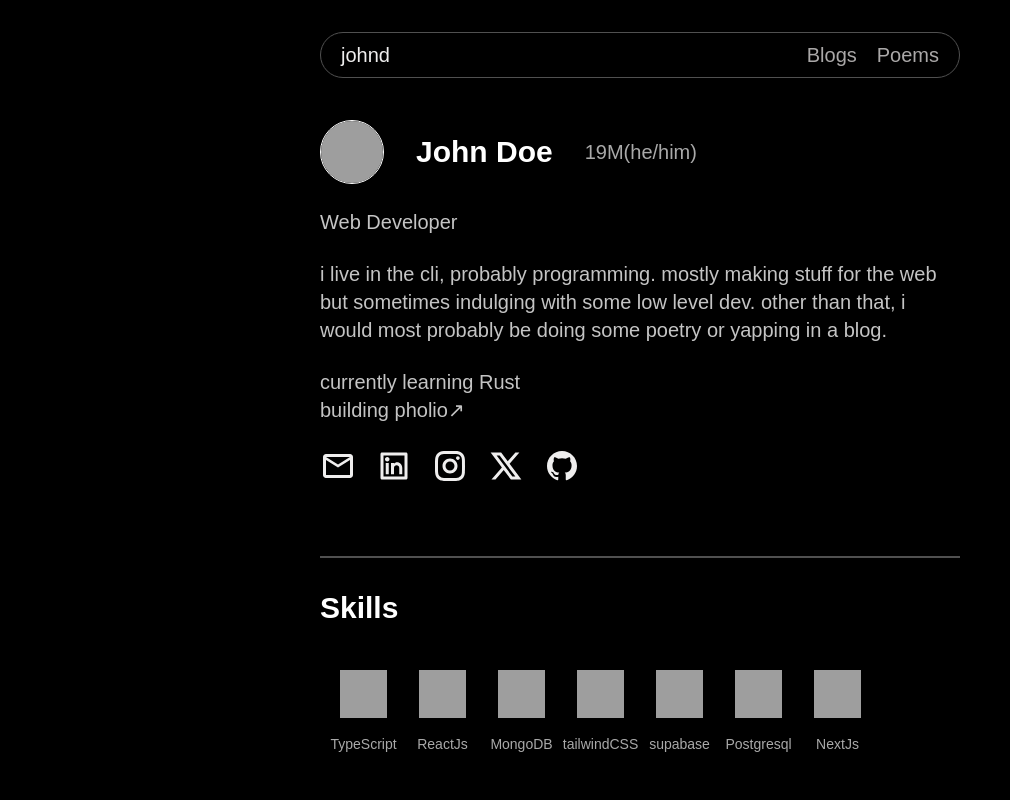
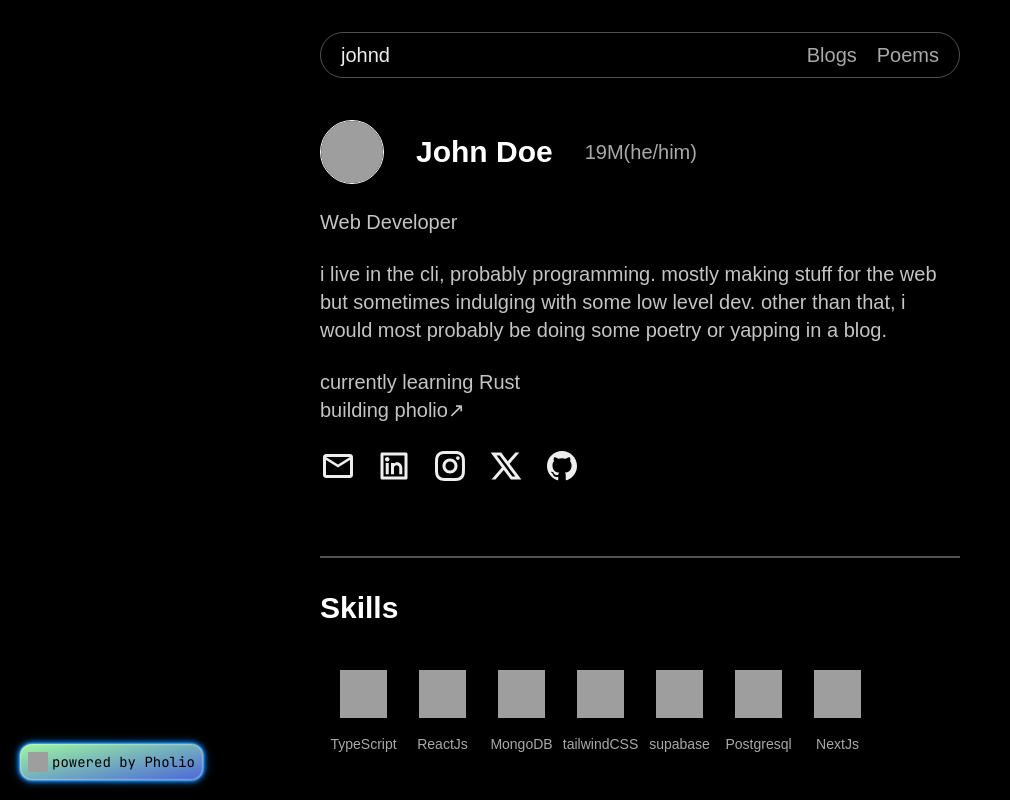
Before and after one commit to 07CalC/pholio, a Next.js app: page /preview/darkmatter in a window 1280 px wide. Shown: the top 800 px of the page, without its empty margins (0-1010 px from the left). Built offline with nearby package versions, Linux system fonts and the light colour scheme; grey boxes are pictures that could not be loaded; a web font is replaced by a local one.

Commit message:
added poweredbypholio in darkmatter

```diff
--- a/app/templates/darkMatter/darkMatter.tsx
+++ b/app/templates/darkMatter/darkMatter.tsx
@@ -6,6 +6,7 @@ import { Projects } from "./components/Projects";
 import { Education } from "./components/Education";
 import { Experience } from "./components/Experience";
 import { mockDataSchema } from "@/app/preview/mockData";
+import { PoweredByPholio } from "@/app/components/ui/poweredByPholio";
 
 export default function DarkMatter({ data }: { data: mockDataSchema }) {
   return (
@@ -59,6 +60,7 @@ export default function DarkMatter({ data }: { data: mockDataSchema }) {
       )}
 
       <div className="w-full h-20"></div>
+      <PoweredByPholio />
     </div>
   );
 }
```
